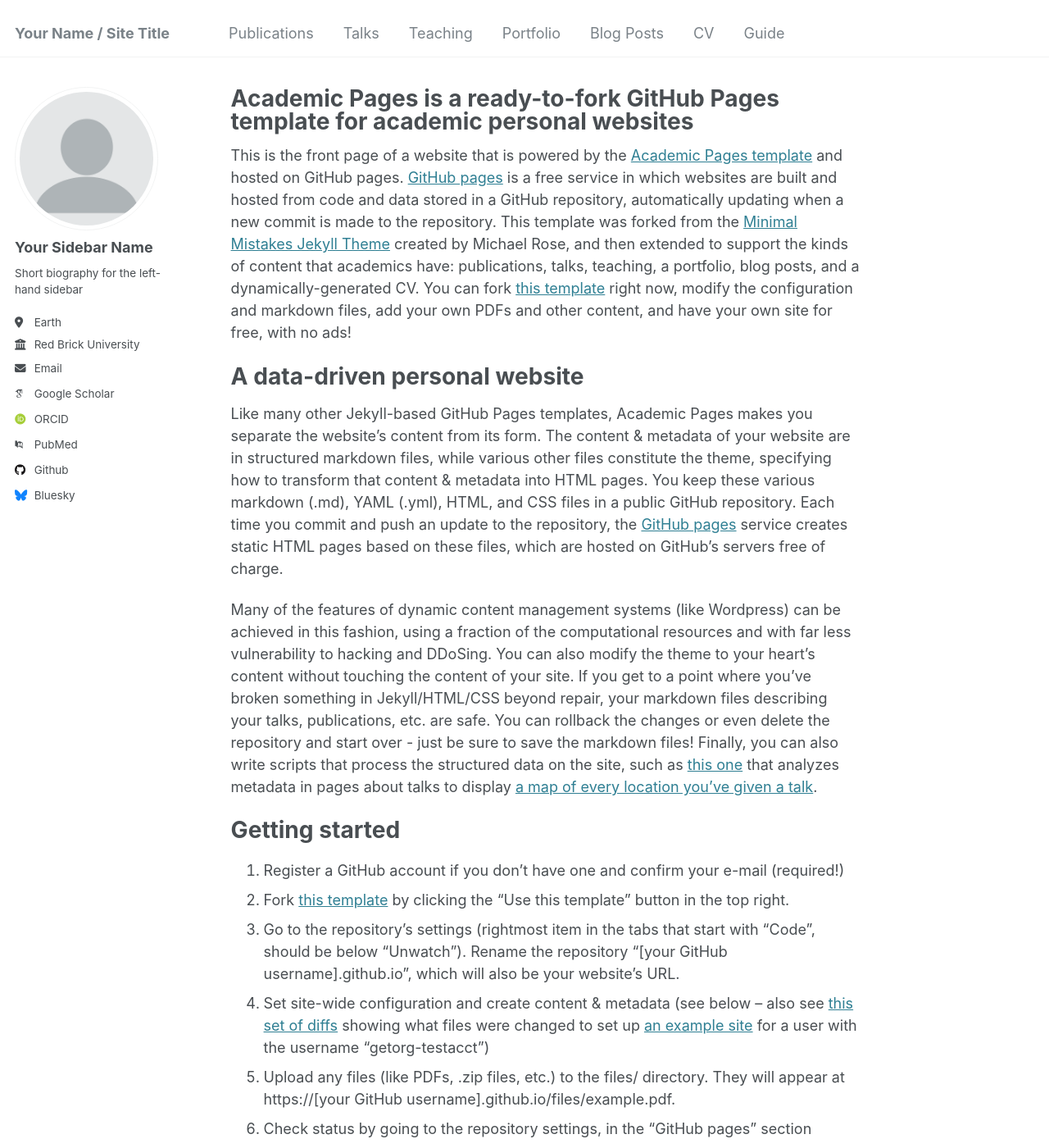
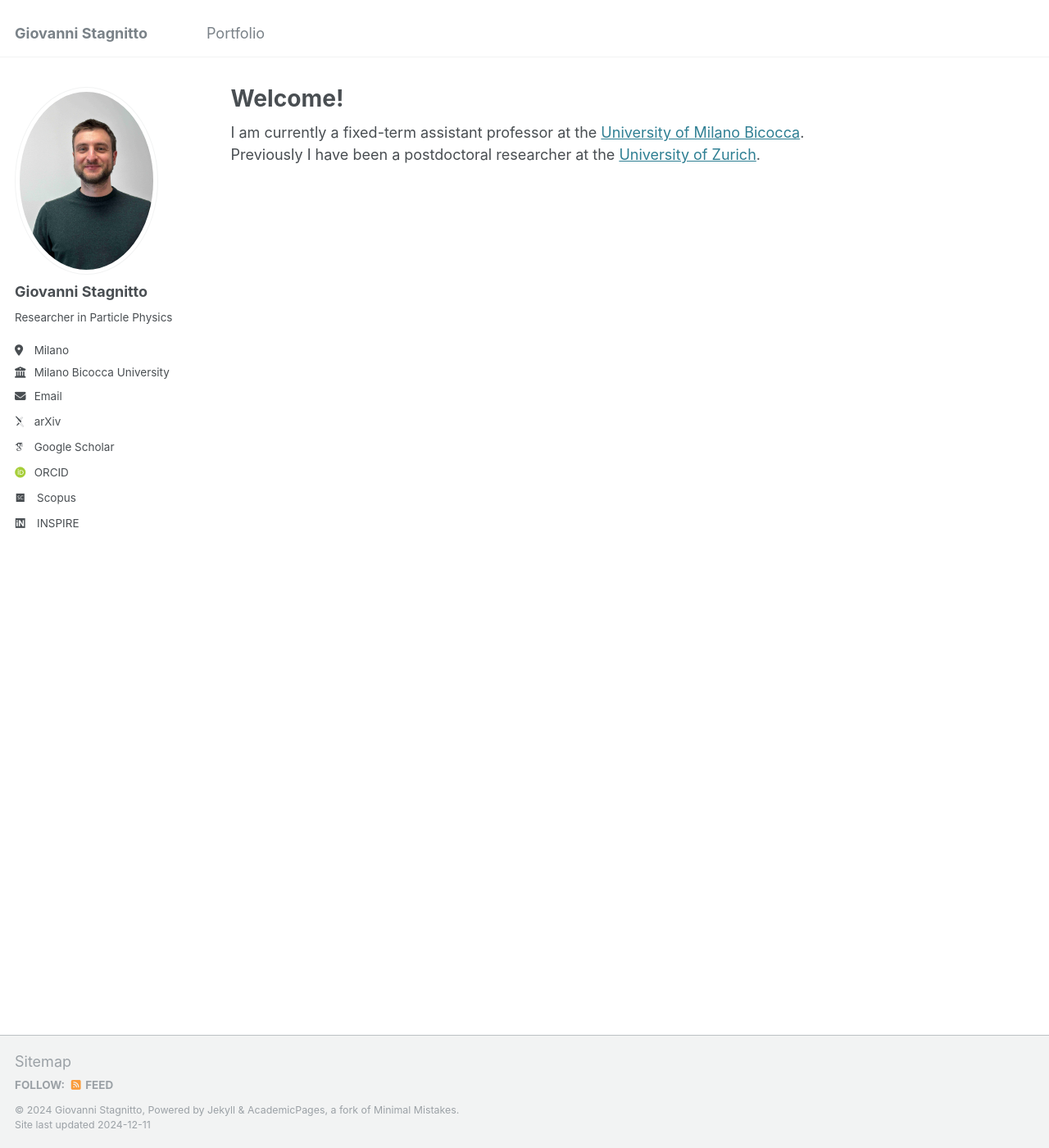
Before and after one commit to gstagnit/gstagnit.github.io, a Jekyll site: the page built from _pages/about.md, in a window 1280 px wide and 1400 px high. Shown: the whole window at 82% size. Built offline with Jekyll 4.4.1, drawn with Linux system fonts in a browser that asks for light colours; some web fonts are replaced; some of the changed text lies outside the part shown.

Commit message:
set site-wide configuration

```diff
--- a/_config.yml
+++ b/_config.yml
@@ -8,11 +8,11 @@
 
 # Basic Site Settings
 locale                   : "en-US"
-title                    : "Your Name / Site Title"
+title                    : "Giovanni Stagnitto"
 title_separator          : "-"
-name                     : &name "Your Name"
+name                     : &name "Giovanni Stagnitto"
 description              : &description "personal description"
-url                      : https://academicpages.github.io # the base hostname & protocol for your site e.g. "https://[your GitHub username].github.io"
+url                      : https://gstagnit.github.io # the base hostname & protocol for your site e.g. "https://[your GitHub username].github.io"
 baseurl                  : "" # the subpath of your site, e.g. "/blog"
 repository               : "academicpages/academicpages.github.io"
 
@@ -21,35 +21,36 @@ repository               : "academicpages/academicpages.github.io"
 #               Additional customization can be done by editing /_includes/author-profile.html
 author:
   # Biographic information
-  avatar           : "profile.png"
-  name             : "Your Sidebar Name"
+  avatar           : "stagnitto_smile.jpg"
+  name             : "Giovanni Stagnitto"
   pronouns         : # example: "she/her"
-  bio              : "Short biography for the left-hand sidebar"
-  location         : "Earth"
-  employer         : "Red Brick University"
+  bio              : "Researcher in Particle Physics"
+  location         : "Milano"
+  employer         : "Milano Bicocca University"
   uri              : # URL
-  email            : "none@example.org"
+  email            : "giovanni.stagnitto@unimib.it"
 
   # Academic websites
-  arxiv            : # URL - Update with the correct link to your profile
-  googlescholar    : "https://scholar.google.com/citations?user=PS_CX0AAAAAJ"
+  arxiv            : "https://arxiv.org/search/hep-ph?searchtype=author&query=Stagnitto%2C+G"
+  googlescholar    : "https://scholar.google.com/citations?user=Za13uZkAAAAJ"
   impactstory      : # URL
-  orcid            : "http://orcid.org/yourorcidurl"
+  orcid            : "https://orcid.org/0000-0002-9513-5914"
   semantic         : # URL
-  pubmed           : "https://www.ncbi.nlm.nih.gov/pubmed/?term=john+snow"
+  pubmed           : # URL
   researchgate     : # URL
-  scopus           : # URL
+  scopus           : "https://www.scopus.com/authid/detail.uri?authorId=57212373881"
+  inspire          : "https://inspirehep.net/authors/1763607"
 
   # Repositories and software development
   bitbucket        : # Username - Update with your username on the site
   codepen          : # Username
   dribbble         : # Username
-  github           : "academicpages"
+  github           : # Username
   kaggle           : # Username
   stackoverflow    : # User number or user number and name (i.e., use "1" or "1/jeff-atwood")
 
   # Social media
-  bluesky          : "bsky.app" # Replace this with you Bluesky username
+  bluesky          : # Username
   facebook         : # Username
   flickr           : # Username
   foursquare       : # Username
@@ -76,8 +77,8 @@ author:
 
 # Publication Category - The following the list of publication categories and their headings
 publication_category:
-  books:
-    title: 'Books'
+  prerints:
+    title: 'Preprints'
   manuscripts:
     title: 'Journal Articles'
   conferences:
@@ -271,7 +272,7 @@ defaults:
     values:
       layout: single
       author_profile: true
-      share: true
+      share: false
       comment: true
   # _talks
   - scope:
--- a/_includes/author-profile.html
+++ b/_includes/author-profile.html
@@ -61,6 +61,9 @@
       {% endif %}
       {% if author.scopus %}
         <li><a href="{{ author.scopus }}"><i class="ai ai-scopus icon-pad-right"></i>Scopus</a></li>
+      {% endif %}
+      {% if author.inspire %}
+        <li><a href="{{ author.inspire }}"><i class="ai ai-inspire icon-pad-right"></i>INSPIRE</a></li>
       {% endif %}
 
       <!-- Font Awesome icons / Repositories and software development -->
--- a/_pages/about.md
+++ b/_pages/about.md
@@ -1,20 +1,16 @@
 ---
 permalink: /
-title: "Academic Pages is a ready-to-fork GitHub Pages template for academic personal websites"
+title: "Welcome!"
 author_profile: true
 redirect_from:
   - /about/
   - /about.html
 ---
 
-This is the front page of a website that is powered by the [Academic Pages template](https://github.com/academicpages/academicpages.github.io) and hosted on GitHub pages. [GitHub pages](https://pages.github.com) is a free service in which websites are built and hosted from code and data stored in a GitHub repository, automatically updating when a new commit is made to the repository. This template was forked from the [Minimal Mistakes Jekyll Theme](https://mmistakes.github.io/minimal-mistakes/) created by Michael Rose, and then extended to support the kinds of content that academics have: publications, talks, teaching, a portfolio, blog posts, and a dynamically-generated CV. You can fork [this template](https://github.com/academicpages/academicpages.github.io) right now, modify the configuration and markdown files, add your own PDFs and other content, and have your own site for free, with no ads!
+I am currently a fixed-term assistant professor at the [University of Milano Bicocca](https://en.unimib.it/giovanni-stagnitto).
+Previously I have been a postdoctoral researcher at the [University of Zurich](https://www.physik.uzh.ch/en.html).
 
-A data-driven personal website
-======
-Like many other Jekyll-based GitHub Pages templates, Academic Pages makes you separate the website's content from its form. The content & metadata of your website are in structured markdown files, while various other files constitute the theme, specifying how to transform that content & metadata into HTML pages. You keep these various markdown (.md), YAML (.yml), HTML, and CSS files in a public GitHub repository. Each time you commit and push an update to the repository, the [GitHub pages](https://pages.github.com/) service creates static HTML pages based on these files, which are hosted on GitHub's servers free of charge.
-
-Many of the features of dynamic content management systems (like Wordpress) can be achieved in this fashion, using a fraction of the computational resources and with far less vulnerability to hacking and DDoSing. You can also modify the theme to your heart's content without touching the content of your site. If you get to a point where you've broken something in Jekyll/HTML/CSS beyond repair, your markdown files describing your talks, publications, etc. are safe. You can rollback the changes or even delete the repository and start over - just be sure to save the markdown files! Finally, you can also write scripts that process the structured data on the site, such as [this one](https://github.com/academicpages/academicpages.github.io/blob/master/talkmap.ipynb) that analyzes metadata in pages about talks to display [a map of every location you've given a talk](https://academicpages.github.io/talkmap.html).
-
+<!--
 Getting started
 ======
 1. Register a GitHub account if you don't have one and confirm your e-mail (required!)
@@ -28,22 +24,11 @@ Site-wide configuration
 ------
 The main configuration file for the site is in the base directory in [_config.yml](https://github.com/academicpages/academicpages.github.io/blob/master/_config.yml), which defines the content in the sidebars and other site-wide features. You will need to replace the default variables with ones about yourself and your site's github repository. The configuration file for the top menu is in [_data/navigation.yml](https://github.com/academicpages/academicpages.github.io/blob/master/_data/navigation.yml). For example, if you don't have a portfolio or blog posts, you can remove those items from that navigation.yml file to remove them from the header.
 
-Create content & metadata
-------
-For site content, there is one markdown file for each type of content, which are stored in directories like _publications, _talks, _posts, _teaching, or _pages. For example, each talk is a markdown file in the [_talks directory](https://github.com/academicpages/academicpages.github.io/tree/master/_talks). At the top of each markdown file is structured data in YAML about the talk, which the theme will parse to do lots of cool stuff. The same structured data about a talk is used to generate the list of talks on the [Talks page](https://academicpages.github.io/talks), each [individual page](https://academicpages.github.io/talks/2012-03-01-talk-1) for specific talks, the talks section for the [CV page](https://academicpages.github.io/cv), and the [map of places you've given a talk](https://academicpages.github.io/talkmap.html) (if you run this [python file](https://github.com/academicpages/academicpages.github.io/blob/master/talkmap.py) or [Jupyter notebook](https://github.com/academicpages/academicpages.github.io/blob/master/talkmap.ipynb), which creates the HTML for the map based on the contents of the _talks directory).
-
 **Markdown generator**
 
 The repository includes [a set of Jupyter notebooks](https://github.com/academicpages/academicpages.github.io/tree/master/markdown_generator
 ) that converts a CSV containing structured data about talks or presentations into individual markdown files that will be properly formatted for the Academic Pages template. The sample CSVs in that directory are the ones I used to create my own personal website at stuartgeiger.com. My usual workflow is that I keep a spreadsheet of my publications and talks, then run the code in these notebooks to generate the markdown files, then commit and push them to the GitHub repository.
 
-How to edit your site's GitHub repository
-------
-Many people use a git client to create files on their local computer and then push them to GitHub's servers. If you are not familiar with git, you can directly edit these configuration and markdown files directly in the github.com interface. Navigate to a file (like [this one](https://github.com/academicpages/academicpages.github.io/blob/master/_talks/2012-03-01-talk-1.md) and click the pencil icon in the top right of the content preview (to the right of the "Raw | Blame | History" buttons). You can delete a file by clicking the trashcan icon to the right of the pencil icon. You can also create new files or upload files by navigating to a directory and clicking the "Create new file" or "Upload files" buttons.
-
 Example: editing a markdown file for a talk
 ![Editing a markdown file for a talk](/images/editing-talk.png)
-
-For more info
-------
-More info about configuring Academic Pages can be found in [the guide](https://academicpages.github.io/markdown/), the [growing wiki](https://github.com/academicpages/academicpages.github.io/wiki), and you can always [ask a question on GitHub](https://github.com/academicpages/academicpages.github.io/discussions). The [guides for the Minimal Mistakes theme](https://mmistakes.github.io/minimal-mistakes/docs/configuration/) (which this theme was forked from) might also be helpful.
+-->
```
Also changed, not shown: _data/navigation.yml (+0 -17 lines), _portfolio/portfolio-1.md (+2 -2 lines), _portfolio/portfolio-2.html (deleted, +0 -7 lines), images/stagnitto_smile.jpg (added), 1 other file.
